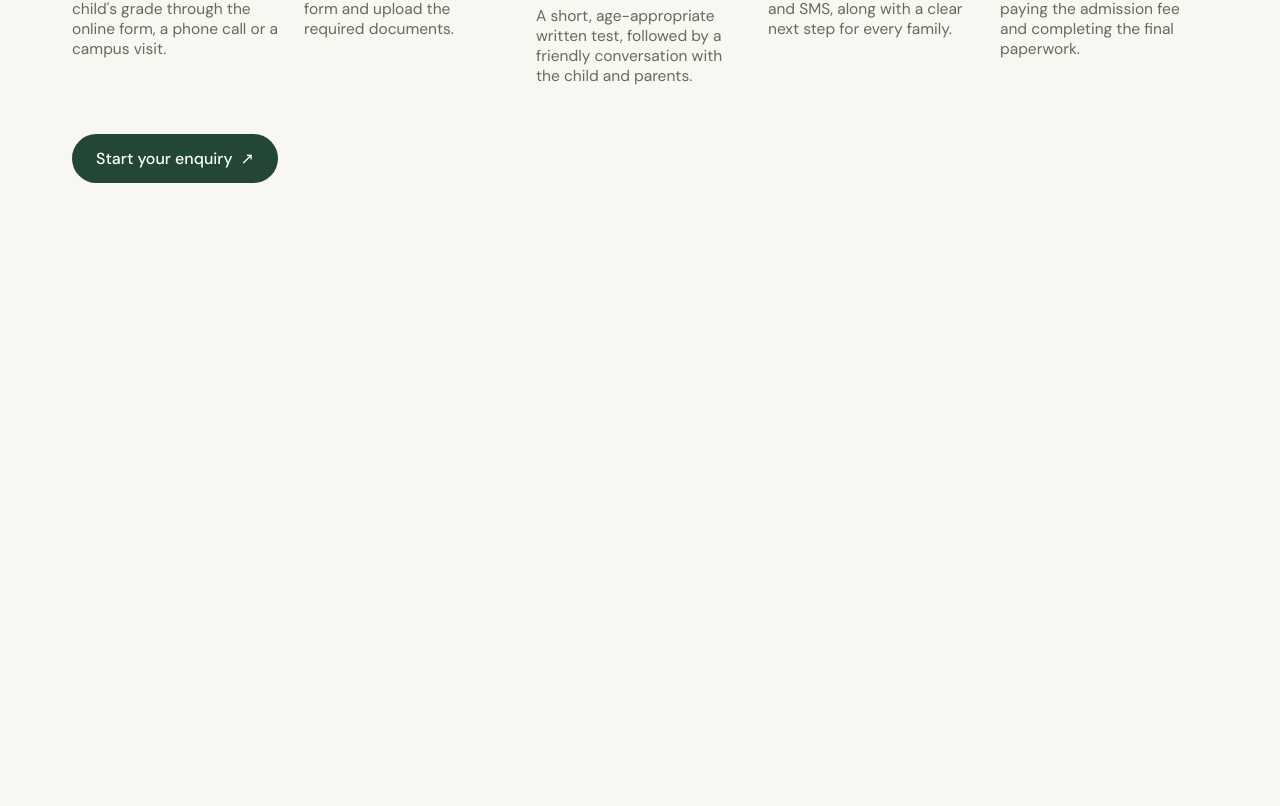
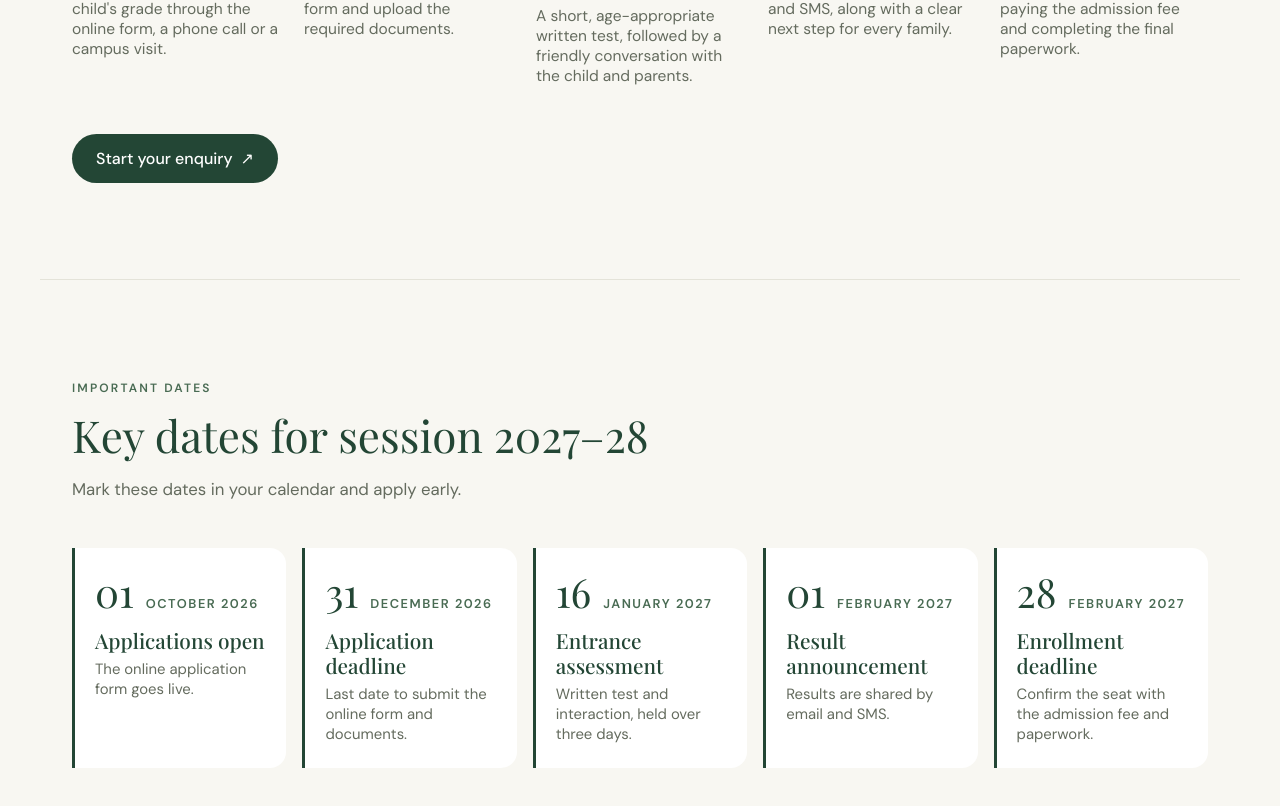
Before and after one commit to mayaswami/eakpustak-admissions, a React (Vite) app: page / in a window 1280 px wide. Shown: the part 4307-5113 px from the top of the page. Before the commit the page ends 4586 px from the top, so only its background shows below. Built offline with nearby package versions, Linux system fonts and the light colour scheme.

Commit message:
feat: add Important Dates section with styling and data

```diff
--- a/src/App.jsx
+++ b/src/App.jsx
@@ -5,6 +5,8 @@ import Programs from "./components/Programs";
 import Highlights from "./components/Highlights";
 import Facilities from "./components/Facilities";
 import AdmissionProcess from "./components/AdmissionProcess";
+import ImportantDates from "./components/ImportantDates";
+
 
 function App() {
   return (
@@ -17,6 +19,7 @@ function App() {
         <Highlights />
         <Facilities />
         <AdmissionProcess />
+        <ImportantDates />
       </main>
     </>
   );
--- /dev/null
+++ b/src/components/ImportantDates.css
@@ -0,0 +1,87 @@
+.dates {
+  max-width: 1200px;
+  margin: 0 auto;
+  padding: 4rem 1.25rem;
+  border-top: 1px solid var(--color-border);
+}
+
+/* Mobile: one card per row */
+.dates-list {
+  display: grid;
+  grid-template-columns: 1fr;
+  gap: 1rem;
+  margin: 0;
+  padding: 0;
+  list-style: none;
+}
+
+.date-card {
+  padding: 1.5rem 1.75rem;
+  border-left: 3px solid var(--color-forest);
+  border-radius: 0 16px 16px 0;
+  background: #fff;
+}
+
+.date-card__date {
+  display: flex;
+  align-items: baseline;
+  gap: 0.75rem;
+  margin-bottom: 1rem;
+}
+
+.date-card__day {
+  font-family: var(--font-heading);
+  font-size: 2.5rem;
+  line-height: 1;
+  color: var(--color-forest);
+}
+
+.date-card__month {
+  font-size: 0.8rem;
+  font-weight: 600;
+  letter-spacing: 0.12em;
+  text-transform: uppercase;
+  color: var(--color-green);
+}
+
+.date-card h3 {
+  margin: 0 0 0.4rem;
+  font-size: 1.3rem;
+  font-weight: 500;
+}
+
+.date-card__note {
+  margin: 0;
+  font-size: 0.93rem;
+  color: var(--color-muted);
+}
+
+/* Tablet: 2 per row, last card spans full width (5 items is an odd number) */
+@media (min-width: 640px) {
+  .dates-list {
+    grid-template-columns: repeat(2, 1fr);
+  }
+
+  .date-card:last-child {
+    grid-column: 1 / -1;
+  }
+}
+
+/* Desktop: all five in one row */
+@media (min-width: 1024px) {
+  .dates {
+    padding: 6rem 2rem;
+  }
+
+  .dates-list {
+    grid-template-columns: repeat(5, 1fr);
+  }
+
+  .date-card:last-child {
+    grid-column: auto;
+  }
+
+  .date-card {
+    padding: 1.5rem 1.25rem;
+  }
+}
--- /dev/null
+++ b/src/components/ImportantDates.jsx
@@ -0,0 +1,33 @@
+import { importantDates } from "../data/importantDates";
+import "./ImportantDates.css";
+
+function ImportantDates() {
+  return (
+    <section id="important-dates" className="dates">
+      <div className="section-header">
+        <p className="eyebrow">IMPORTANT DATES</p>
+        <h2>Key dates for session 2027–28</h2>
+        <p className="section-intro">
+          Mark these dates in your calendar and apply early.
+        </p>
+      </div>
+
+      <ol className="dates-list">
+        {importantDates.map((item) => (
+          <li key={item.id} className="date-card">
+            <div className="date-card__date">
+              <span className="date-card__day">{item.day}</span>
+              <span className="date-card__month">
+                {item.month} {item.year}
+              </span>
+            </div>
+            <h3>{item.event}</h3>
+            <p className="date-card__note">{item.note}</p>
+          </li>
+        ))}
+      </ol>
+    </section>
+  );
+}
+
+export default ImportantDates;
--- /dev/null
+++ b/src/data/importantDates.js
@@ -0,0 +1,42 @@
+export const importantDates = [
+    {
+        id: "application-open",
+        event: "Applications open",
+        day: "01",
+        month: "October",
+        year: "2026",
+        note: "The online application form goes live.",
+    },
+    {
+        id: "application-deadline",
+        event: "Application deadline",
+        day: "31",
+        month: "December",
+        year: "2026",
+        note: "Last date to submit the online form and documents.",
+    },
+    {
+        id: "assessment",
+        event: "Entrance assessment",
+        day: "16",
+        month: "January",
+        year: "2027",
+        note: "Written test and interaction, held over three days.",
+    },
+    {
+        id: "results",
+        event: "Result announcement",
+        day: "01",
+        month: "February",
+        year: "2027",
+        note: "Results are shared by email and SMS.",
+    },
+    {
+        id: "enrollment-deadline",
+        event: "Enrollment deadline",
+        day: "28",
+        month: "February",
+        year: "2027",
+        note: "Confirm the seat with the admission fee and paperwork.",
+    },
+];
```
